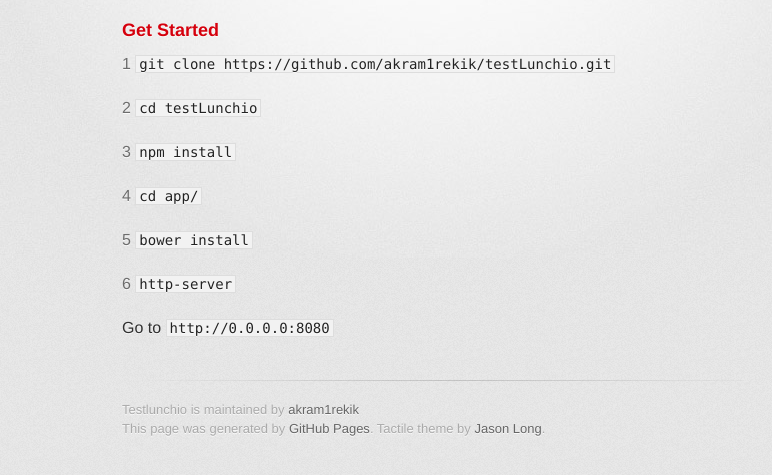
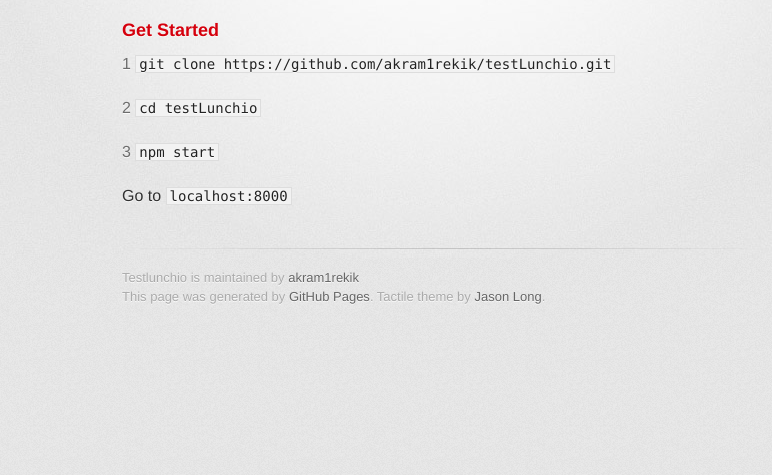
Before and after one commit to akram1rekik/AngularJs-openweathermap-API, a plain HTML site: page index.html in a window 1280 px wide. Shown: the part 315-790 px from the top of the page, without its empty margins (208-980 px from the left). Drawn offline with Linux system fonts and the light colour scheme; a web font is replaced by a local one.

Commit message:
Create gh-pages branch via GitHub

```diff
--- a/index.html
+++ b/index.html
@@ -43,16 +43,10 @@
 
 <p>2 <code>cd testLunchio</code></p>
 
-<p>3 <code>npm install</code></p>
-
-<p>4 <code>cd app/</code></p>
-
-<p>5 <code>bower install</code></p>
-
-<p>6 <code>http-server</code></p>
+<p>3 <code>npm start</code></p>
 
 <h5>
-<a id="go-to-http00008080" class="anchor" href="#go-to-http00008080" aria-hidden="true"><span class="octicon octicon-link"></span></a>Go to <code>http://0.0.0.0:8080</code>
+<a id="go-to-localhost8000" class="anchor" href="#go-to-localhost8000" aria-hidden="true"><span class="octicon octicon-link"></span></a>Go to <code>localhost:8000</code>
 </h5>
         </section>
 
--- a/params.json
+++ b/params.json
@@ -1 +1 @@
-{"name":"Testlunchio","tagline":"","body":"# Test Lunchio\r\nAngularJs + openweathermap API\r\n\r\n### Get Started\r\n1 `git clone https://github.com/akram1rekik/testLunchio.git` \r\n\r\n2 `cd testLunchio`\r\n\r\n3 `npm install`\r\n\r\n4 `cd app/`\r\n\r\n5 `bower install`\r\n\r\n6 `http-server`\r\n\r\n##### Go to `http://0.0.0.0:8080`","google":"","note":"Don't delete this file! It's used internally to help with page regeneration."}
+{"name":"Testlunchio","tagline":"","body":"# Test Lunchio\r\nAngularJs + openweathermap API\r\n\r\n### Get Started\r\n1 `git clone https://github.com/akram1rekik/testLunchio.git` \r\n\r\n2 `cd testLunchio`\r\n\r\n3 `npm start`\r\n\r\n##### Go to `localhost:8000`\r\n","google":"","note":"Don't delete this file! It's used internally to help with page regeneration."}
```
